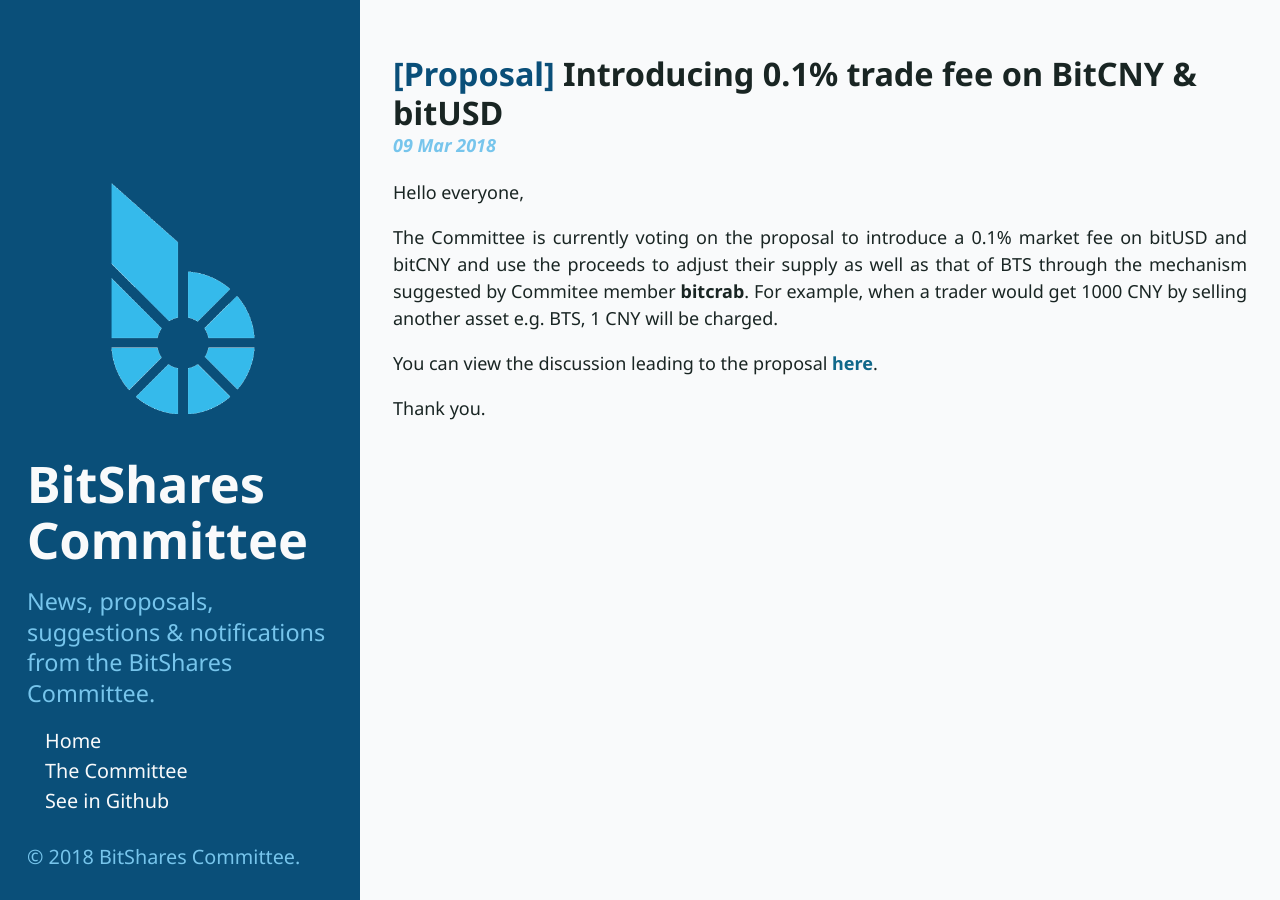
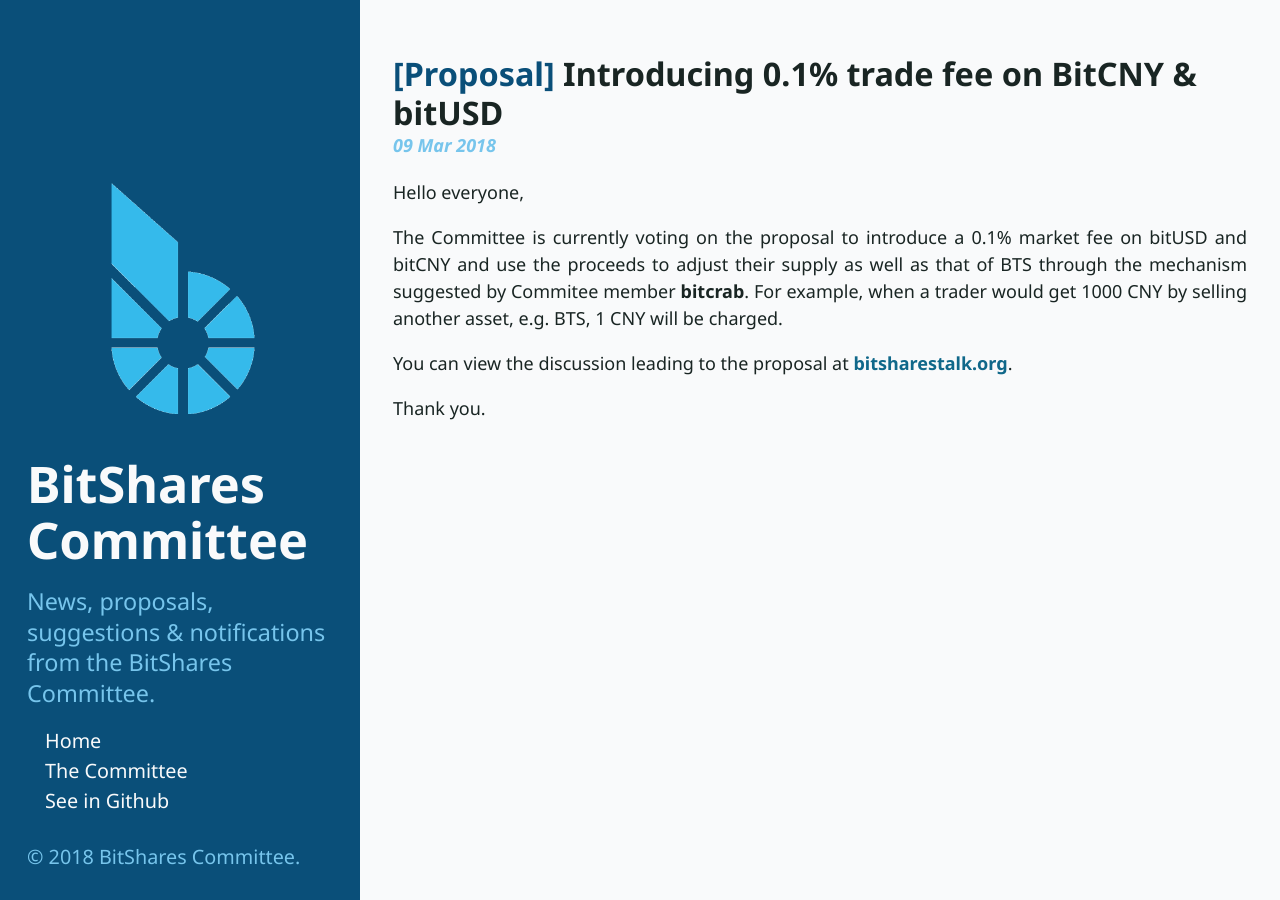
Before and after one commit to BitShares-Committee/BitShares-Committee.github.io, a Jekyll site: the page built from _posts/2018-03-09-bitXXX-Market-Fees-Proposal.md, in a window 1280 px wide. Built offline with Jekyll 4.4.1, drawn with Linux system fonts in a browser that asks for light colours.

Commit message:
Content updates and ensure visibility of forums url

```diff
--- a/_posts/2018-03-09-bitXXX-Market-Fees-Proposal.md
+++ b/_posts/2018-03-09-bitXXX-Market-Fees-Proposal.md
@@ -5,8 +5,8 @@
 
 Hello everyone,
 
-The Committee is currently voting on the proposal to introduce a 0.1% market fee on bitUSD and bitCNY and use the proceeds to adjust their supply as well as that of BTS through the mechanism suggested by Commitee member **bitcrab**. For example, when a trader would get 1000 CNY by selling another asset e.g. BTS, 1 CNY will be charged.
+The Committee is currently voting on the proposal to introduce a 0.1% market fee on bitUSD and bitCNY and use the proceeds to adjust their supply as well as that of BTS through the mechanism suggested by Commitee member **bitcrab**. For example, when a trader would get 1000 CNY by selling another asset, e.g. BTS, 1 CNY will be charged.
 
-You can view the discussion leading to the proposal [here](https://bitsharestalk.org/index.php?topic=26072.0).
+You can view the discussion leading to the proposal at [bitsharestalk.org](https://bitsharestalk.org/index.php?topic=26072.0).
 
 Thank you.
```
Also changed, not shown: _posts/2018-01-20-maximum_asset_feed_publishers.md (+1 -1 lines), _posts/2018-03-10-market-fees-approved.md (added, +12 -0 lines), _posts/2018-03-15-Update-blockchain-fees.md (+1 -1 lines).
